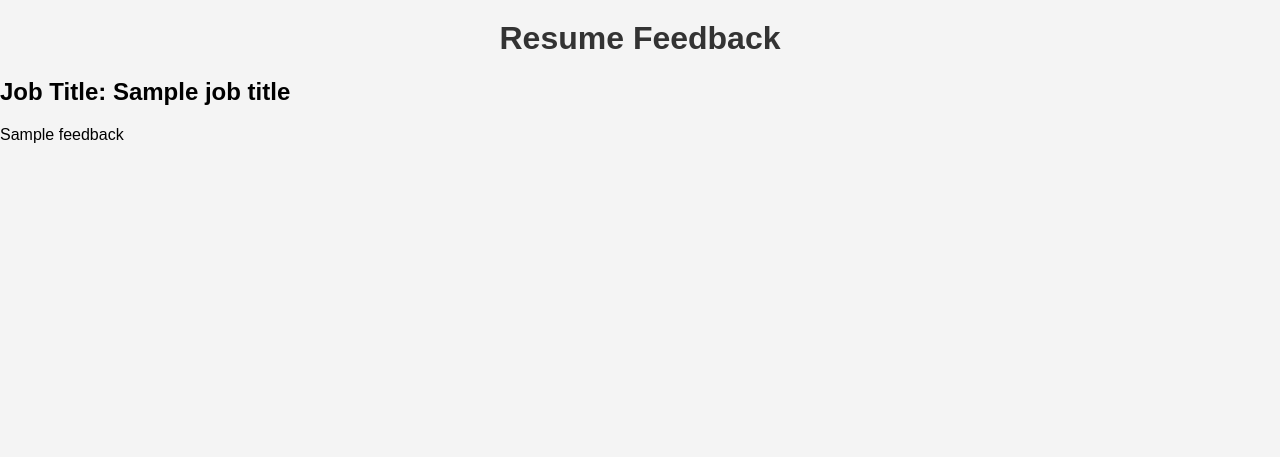
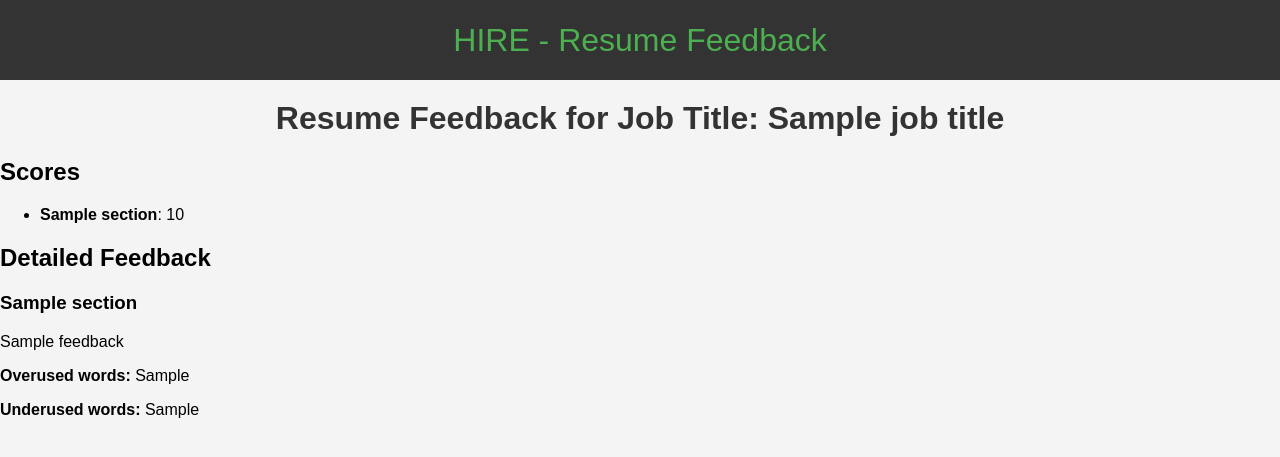
Before and after one commit to cam40419/HIRE, a Flask app: template src/templates/feedback.html in a window 1280 px wide. Shown: the top 457 px of the page. Run offline with Flask 3, Linux system fonts and the light colour scheme; the template is opened without the code that fills it: most values are stand-ins (such as "Sample title", 1, 10 or a date in 2020).

Commit message:
set up front end, still having issues with parsing

```diff
--- a/src/Evaluator.py
+++ b/src/Evaluator.py
@@ -1,13 +1,13 @@
 # Create evaluator class for resume scoring
 from sklearn.feature_extraction.text import TfidfVectorizer
 from sklearn.metrics.pairwise import cosine_similarity
-import Vectorizer
+import vectorizer
 import numpy as np
 
 class Evaluator:
     def __init__(self, job_category, uploaded_resume_obj):
         # Vectorizer object initialized with the resume database
-        self.vectorizer = Vectorizer.Vectorizer("resume2.csv")
+        self.vectorizer = vectorizer.Vectorizer("resume2.csv")
         self.vectorizer.process_resumes()
 
         self.job_category = job_category
--- a/src/app.py
+++ b/src/app.py
@@ -1,6 +1,11 @@
 # app.py
 from flask import Flask, render_template, request, redirect, url_for, flash, session
 import os
+from Evaluator import Evaluator  # import your Evaluator class
+from Resume import Resume        # import your Resume class and other necessary classes
+import json
+from Resume import Resume
+from utils import *
 
 app = Flask(__name__)
 app.config['UPLOAD_FOLDER'] = '../uploads/'
@@ -31,23 +36,23 @@ def upload_file():
         flash('No job title selected')
         return redirect(request.url)
 
-    if file:
-        # Save the file to the upload folder
-        file_path = os.path.join(app.config['UPLOAD_FOLDER'], file.filename)
-        file.save(file_path)
+    if file.filename == '' or not job_title:
+        flash('Please upload a file and select a job title.')
+        return redirect(request.url)
 
-        # Process the file and job title (this is where you'd add your AI processing code)
-        print(f"File {file.filename} uploaded successfully for job title: {job_title}")
+    # Save the file
+    file_path = os.path.join(app.config['UPLOAD_FOLDER'], file.filename)
+    file.save(file_path)
 
-         # Simulated feedback processing (replace with AI processing code)
-        feedback = f"Resume uploaded successfully for the job title: {job_title}. Analysis and feedback would go here."
+    # Assume a function parse_resume(file_path) to convert the uploaded file into a Resume object
+    uploaded_resume = resume_from_file(file_path)  # You need to implement or import this
 
-        # Store feedback and job title in session for retrieval on feedback page
-        session['feedback'] = feedback
-        session['job_title'] = job_title
+    # Create an Evaluator instance and evaluate the resume
+    evaluator = Evaluator(job_title, uploaded_resume)
+    scores, feedback = evaluator.evaluate()
 
-        # You can also return a message or redirect to another page
-        return redirect('/feedback')
+    # Redirect to the feedback page and pass the feedback data
+    return redirect(url_for('feedback', scores=json.dumps(scores), feedback=json.dumps(feedback)))
 
 # Route to display feedback
 @app.route('/feedback')
--- a/src/templates/feedback.html
+++ b/src/templates/feedback.html
@@ -7,8 +7,26 @@
     <link rel="stylesheet" href="{{ url_for('static', filename='styles.css') }}">
 </head>
 <body>
-    <h1>Resume Feedback</h1>
-    <h2>Job Title: {{ job_title }}</h2>
-    <p>{{ feedback }}</p>
+    <div id="banner">HIRE - Resume Feedback</div>
+    <h1>Resume Feedback for Job Title: {{ job_title }}</h1>
+    <div>
+        <h2>Scores</h2>
+        <ul>
+            {% for section, score in scores.items() %}
+            <li><strong>{{ section }}</strong>: {{ score }}</li>
+            {% endfor %}
+        </ul>
+    </div>
+    <div>
+        <h2>Detailed Feedback</h2>
+        {% for section, feedback_data in feedback.items() %}
+        <div>
+            <h3>{{ section | capitalize }}</h3>
+            <p>{{ feedback_data['feedback'] }}</p>
+            <p><strong>Overused words:</strong> {{ feedback_data['overused_words'] | join(', ') }}</p>
+            <p><strong>Underused words:</strong> {{ feedback_data['underused_words'] | join(', ') }}</p>
+        </div>
+        {% endfor %}
+    </div>
 </body>
 </html>
--- a/src/vectorizer.py
+++ b/src/vectorizer.py
@@ -72,6 +72,6 @@ class Vectorizer:
         return pd.read_csv(f"./vectors/{category}/{section}.csv")
 
 
-vec = Vectorizer("resume2.csv")
-vec.process_resumes()
-vec.get_vec_csv("HR", "languages")
+# vec = Vectorizer("resume2.csv")
+# vec.process_resumes()
+# vec.get_vec_csv("HR", "languages")
```
Also changed, not shown: 1 other file.
